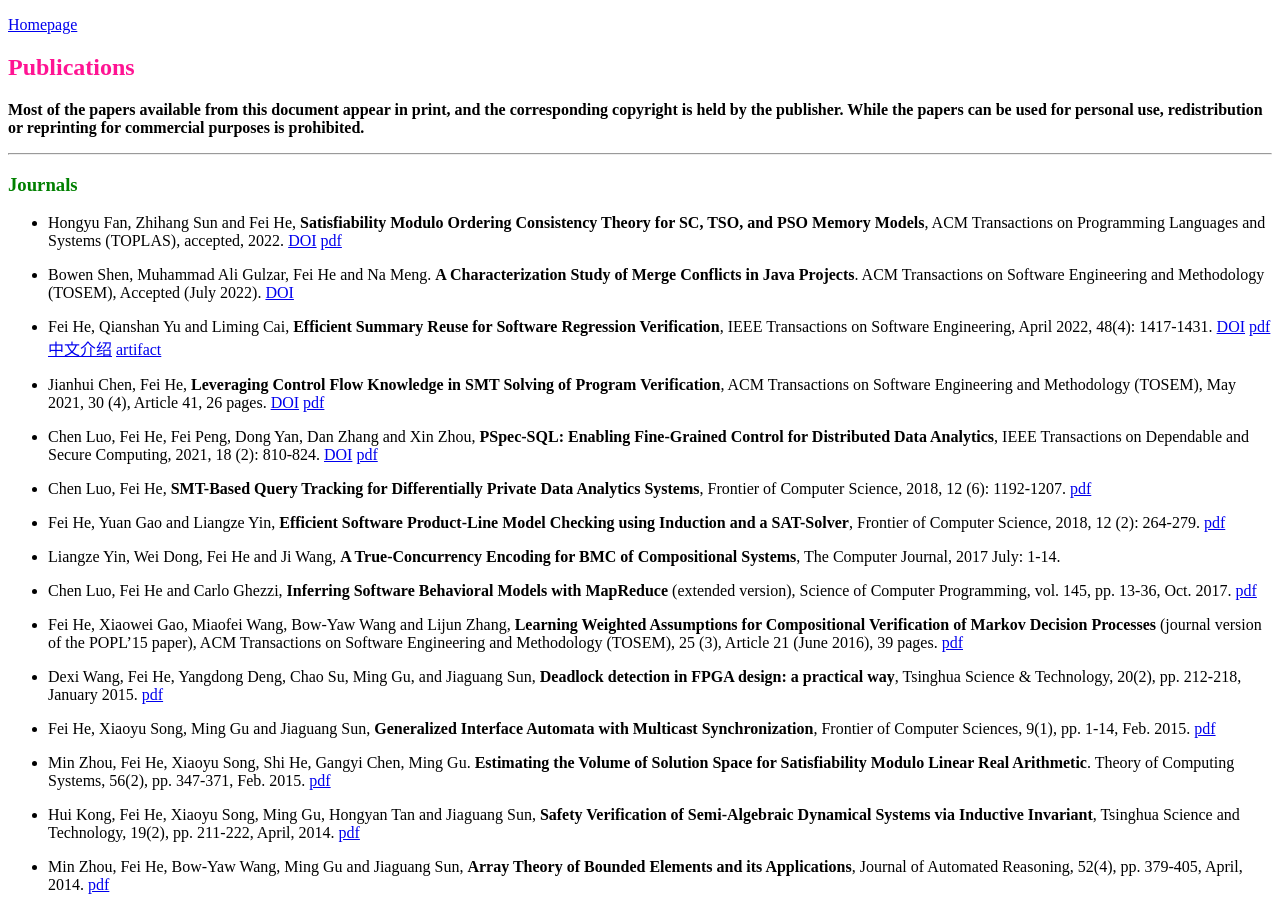
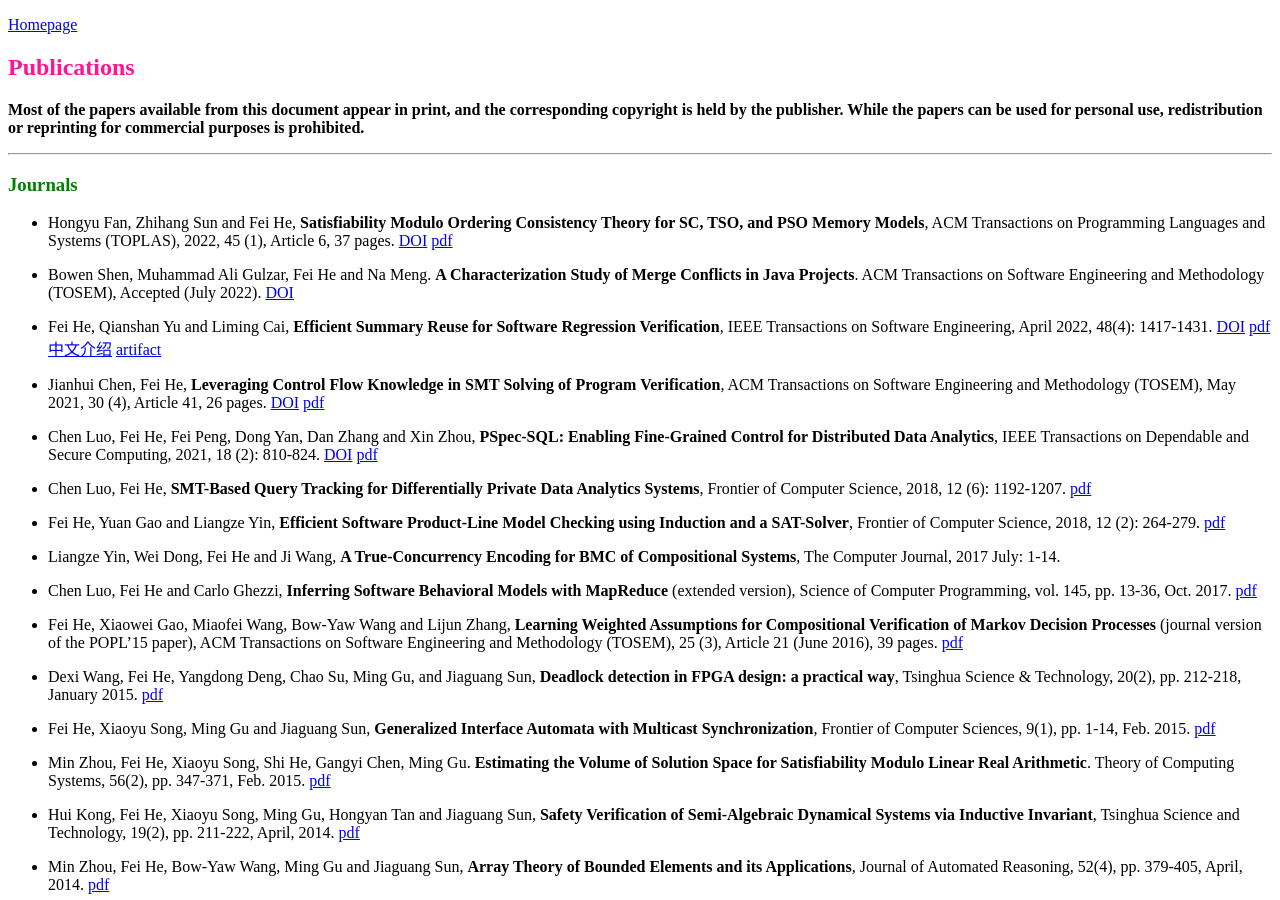
Before and after one commit to feihe/feihe.github.io, a Jekyll site: the page built from publications.md, in a window 1280 px wide and 900 px high. Built offline with Jekyll 4.4.1, drawn with Linux system fonts in a browser that asks for light colours; nearby versions of some CDN libraries.

Commit message:
toplas published

```diff
--- a/publications.md
+++ b/publications.md
@@ -13,7 +13,7 @@ title: Publications
 
 ### <font color=green>Journals</font>
 
-- Hongyu Fan, Zhihang Sun and Fei He, **Satisfiability Modulo Ordering Consistency Theory for SC, TSO, and PSO Memory Models**, ACM Transactions on Programming Languages and Systems (TOPLAS), accepted, 2022. [DOI](https://doi.org/10.1145/3579835) [pdf](./materials/toplas22.pdf)
+- Hongyu Fan, Zhihang Sun and Fei He, **Satisfiability Modulo Ordering Consistency Theory for SC, TSO, and PSO Memory Models**, ACM Transactions on Programming Languages and Systems (TOPLAS), 2022, 45 (1), Article 6, 37 pages. [DOI](https://doi.org/10.1145/3579835) [pdf](./materials/toplas23.pdf)
 
 - Bowen Shen, Muhammad Ali Gulzar, Fei He and Na Meng. **A Characterization Study of Merge Conflicts in Java Projects**. ACM Transactions on Software Engineering and Methodology (TOSEM), Accepted (July 2022). [DOI](https://doi.org/10.1145/3546944)
 
```
Also changed, not shown: 2 other files.
